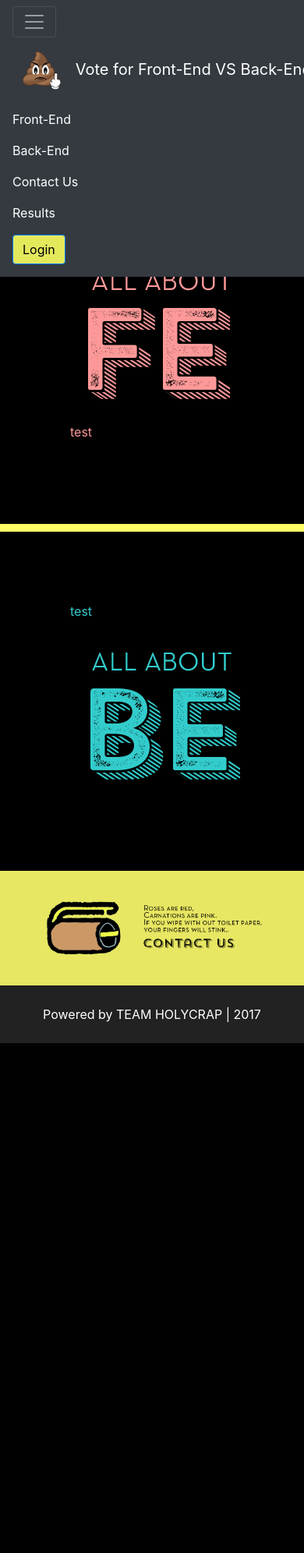
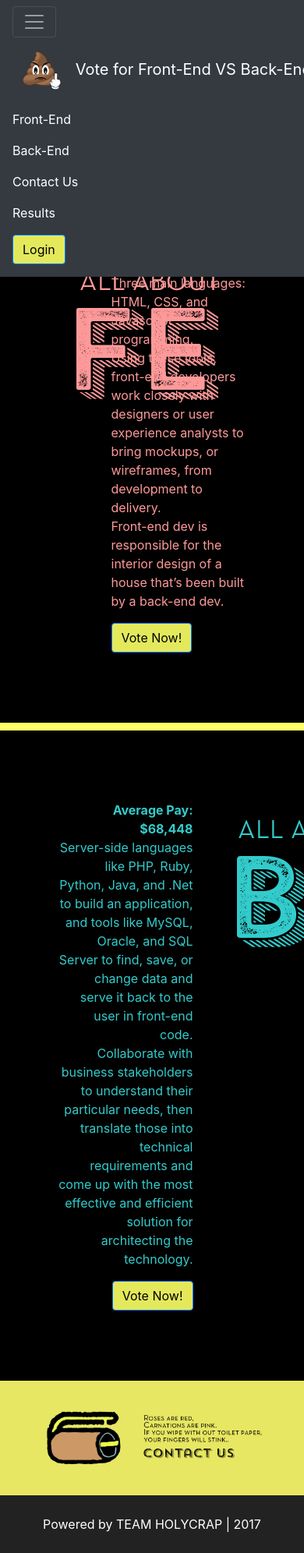
Before and after one commit to matosonline/bootcamp-final, a PHP site: page / in a window 390 px wide, after a click that opens the changed part; the page is wider, and only the part inside the window is pictured. Shown: that part at 78% size. Before the commit the page ends 1338 px from the top of that part, so only its background shows below. Run offline with PHP 8.4, Linux system fonts and the light colour scheme; some libraries are stand-ins or nearby versions.

Commit message:
Update before we go home

```diff
--- a/assets/css/style.css
+++ b/assets/css/style.css
@@ -145,11 +145,14 @@ body {
     }
 
 /*Adding New Question*/
-    .newQuestion {
-            margin: 250px;
-    }
+    #gushpanca {
+        padding: 20px;
+        margin-left: 400px;
 
-    .newQuestionBox {
-        margin: 15px;
-        padding: 25px;
-    }
+   }
+
+   .buttons {
+       padding: 30px;
+
+
+   }
--- a/assets/js/script.js
+++ b/assets/js/script.js
@@ -9,7 +9,8 @@ $(document).ready(function(){
         $("#loginModalButton").hide();
     }
 
-var url = 'https://holycrapteamproject-rickmatos.c9users.io/controllers/Role_read.php';
+
+ var url = 'https://holycrapteamproject-rickmatos.c9users.io/controllers/Role_read.php';
 
  $.ajax({
             type        : 'GET', // define the type of HTTP verb we want to use (POST for our form)
@@ -17,7 +18,7 @@ var url = 'https://holycrapteamproject-rickmatos.c9users.io/controllers/Role_rea
             dataType    : 'json' // what type of data do we expect back from the server
         }).done(function(data){
 
-            console.log(data);
+            //console.log(data);
             //END - Configure and Execute ajax call.
 
         if(data.code === 200){
@@ -57,12 +58,13 @@ $("#loginButton").click(function (){
         $.ajax({
             type        : 'POST', // define the type of HTTP verb we want to use (POST for our form)
             url         : url, // the url where we want to POST
-            data        : formData, // our data object
-            dataType    : 'json' // what type of data do we expect back from the server
-        }).done(function(response){
-            console.log(response);
+            data        : formData // our data object
+            //dataType    : 'json' // what type of data do we expect back from the server
+        }).done(function(data){
+            //console.log(data);
             //END - Configure and Execute ajax call.
 
+            response = JSON.parse(data);
 
             if(response.code === 200){
                 $("#loginModal").modal('hide');
--- a/templates/nav.php
+++ b/templates/nav.php
@@ -1,5 +1,5 @@
 
-<nav class="navbar navbar-expand-lg navbar-dark bg-dark fixed-top" ;>
+<nav class="navbar navbar-expand-lg navbar-dark bg-dark fixed-top">
   <button class="navbar-toggler navbar-toggler-right" type="button" data-toggle="collapse" data-target="#navbarSupportedContent" aria-controls="navbarSupportedContent" aria-expanded="false" aria-label="Toggle navigation">
     <span class="navbar-toggler-icon"></span>
   </button>
@@ -27,14 +27,14 @@
     <form class="form-inline my-2 my-lg-0">
       <!-- Modal from bootstrap / Button trigger modal -->
 
-      <button id="loginModalButton" type="button" class="btn btn-primary" data-toggle="modal" data-target="#loginModal">
-      Login
-      </button>
+        <button id="loginModalButton" type="button" class="btn btn-primary" data-toggle="modal" data-target="#loginModal">
+          Login
+        </button>
 
       <!-- Modal from bootstrap / Button trigger modal -->
       <ul class="navbar-nav mr-auto">
         <li class="nav-item">
-          <span class="text-white bg-dark" id="loggedUserEmail" >
+          <span id="loggedUserEmail">
           <?php
             if( isset($_SESSION["weird_session_name"]) ){
                 echo $_SESSION["weird_session_name"]["firstname"];
@@ -46,7 +46,6 @@
           </span>
         </li>
       </ul>
-
       <a id="logoutButton" class="btn btn-primary" href="/views/logout.php">
         Logout
       </a>
--- a/views/home.php
+++ b/views/home.php
@@ -22,38 +22,35 @@
 
 <!-- Front End Section -->
   <div class="row" id="frontEnd">
-      <div class="col-12">
           <div class="row">
             <div class="col-3"><img src="/assets/imgs/AboutFENoBack.png"></div>
+          <div class="col-9">
+              <p class="text-left"><strong>Average Pay: $67,981</strong>
+              <br>Three main languages: HTML, CSS, and Javascript programming.<br>Using these tools, front-end developers work closely with designers or user experience analysts to bring mockups, or wireframes, from development to delivery.<br>
+              Front-end dev is responsible for the interior design of a house that’s been built by a back-end dev.</p>
+              <button id="Vote" type="button" class="btn btn-primary">Vote Now!</button>
           </div>
-          <div class="row">
-            <div class="col-9">
-                <p>test</p>
-            </div>
           </div>
-      </div>
   </div>
 
 
 
 <!-- Back End Section -->
   <div class="row" id="backEnd">
-      <div class="col-12">
           <div class="row">
             <div class="col-9">
-                <p>test</p>
+                <p class="text-right"><strong>Average Pay: $68,448</strong>
+                <br>Server-side languages like PHP, Ruby, Python, Java, and .Net to build an application, and tools like MySQL, Oracle, and SQL Server to find, save, or change data and serve it back to the user in front-end code.<br>Collaborate with business stakeholders to understand their particular needs, then translate those into technical requirements and come up with the most effective and efficient solution for architecting the technology.</p>
+                <button id="Vote" type="button" class="btn btn-primary" style="float: right;">Vote Now!</button>
             </div>
-          </div>
-          <div class="row">
-            <div class="col-3"><img src="/assets/imgs/AboutBENoBack.png"></div>
-          </div>
-      </div>
+              <div class="col-3"><img src="/assets/imgs/AboutBENoBack.png"></div>
+            </div>
   </div>
 
 
 
 <!-- Contact -->
-  <div class="row contactUs">
+  <div class="row contactUs" id="contactUs">
       <div class="col-12 mx-auto">
           <div>
             <img src="/assets/imgs/ContactUs_Banner.png">
--- a/views/users.php
+++ b/views/users.php
@@ -28,10 +28,10 @@
             <br>
             <div class="row">
                 <div class="col-9 mx-auto">
-                <h2>Additional Quetions</h2>
-                    <table class="table" id="questionList">
+                <h2>Additional Questions</h2>
+                    <ul id="questionList">
 
-                    </table>
+                    </ul>
                 </div>
             </div>
         </div>
```
Also changed, not shown: assets/js/users.js (+5 -24 lines), controllers/City_read.php (deleted, +0 -37 lines), controllers/Question_list.php (+9 -5 lines), views/candidate.php (+9 -16 lines), 1 other file.
